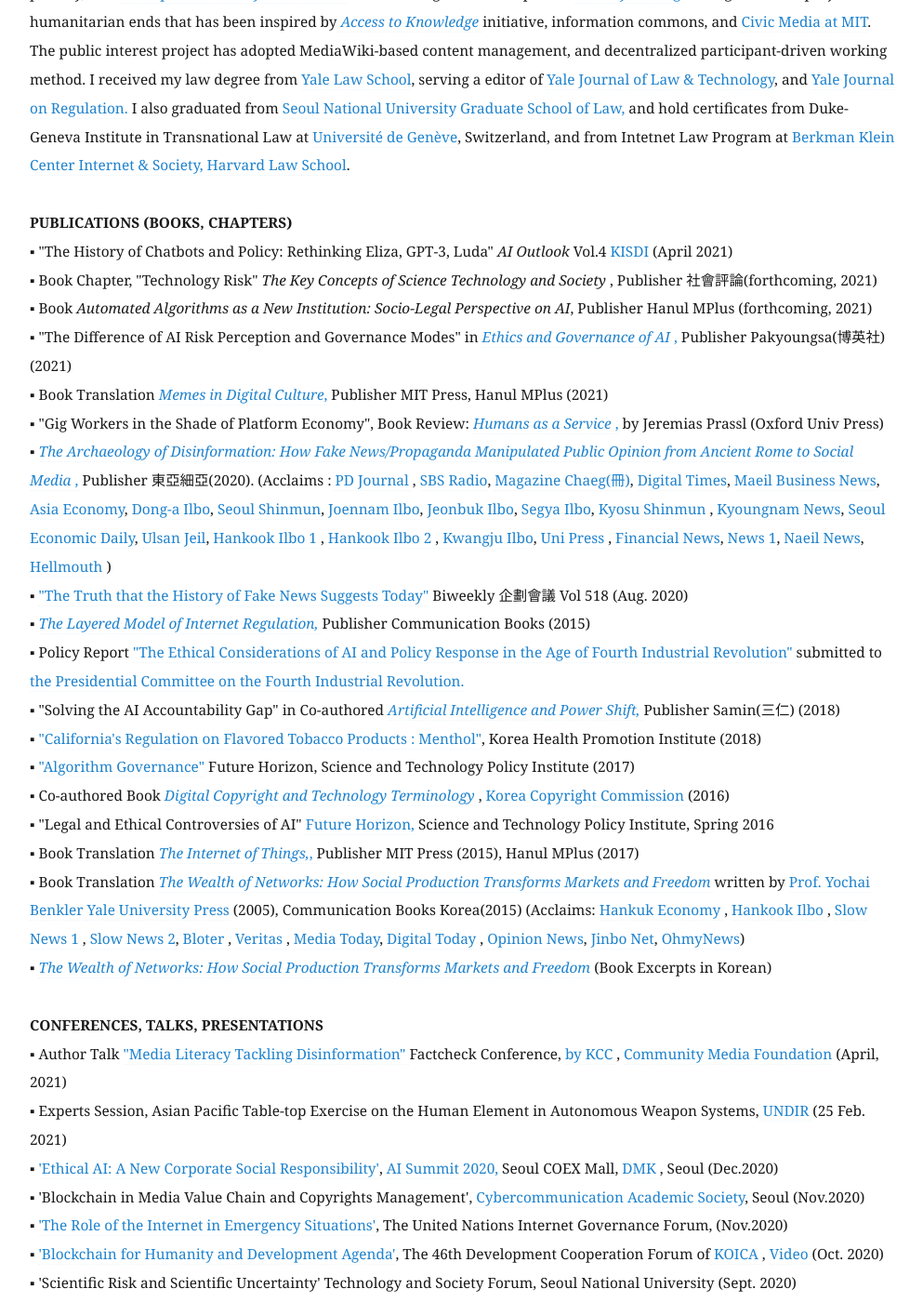
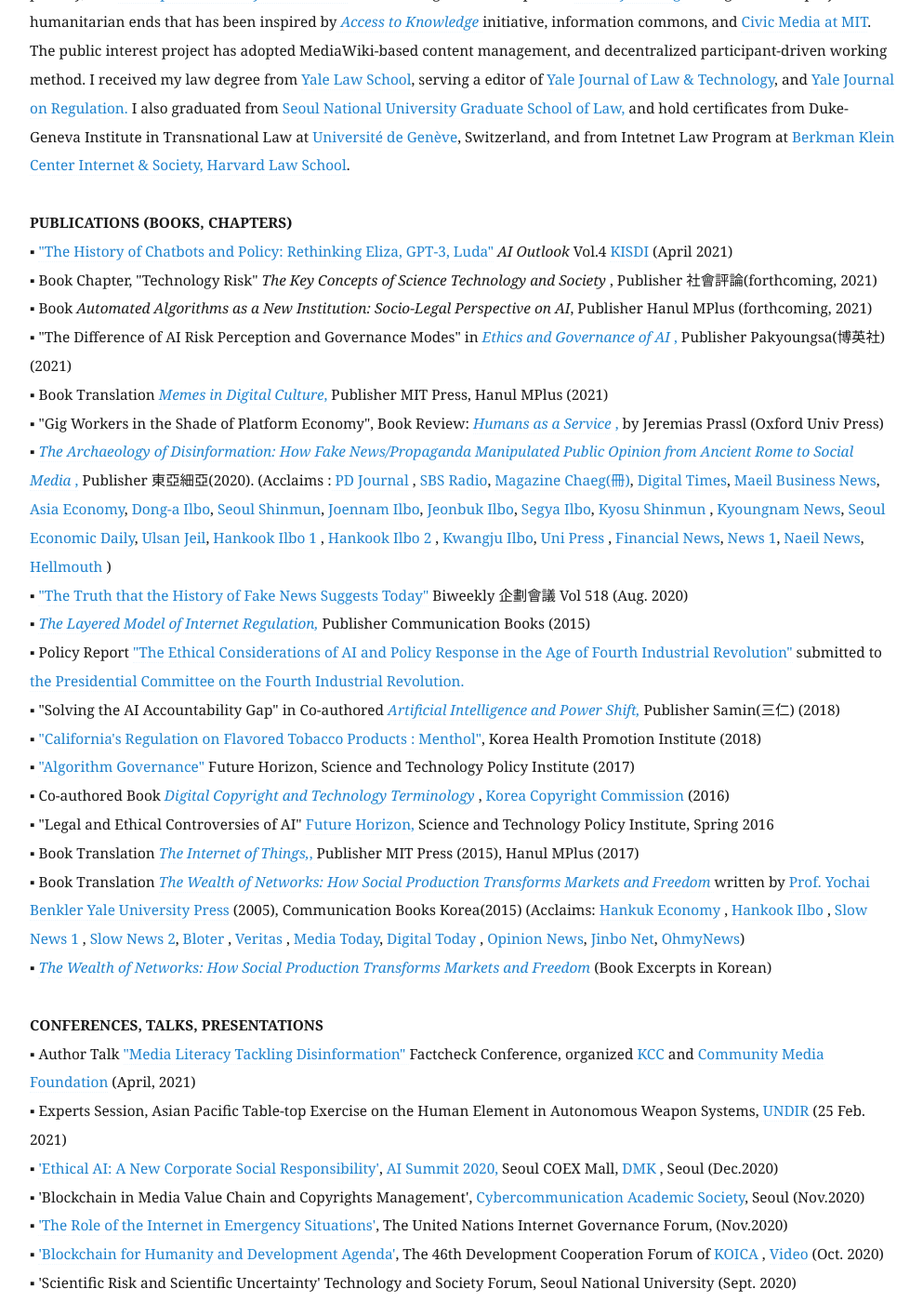
Before and after one commit to eunchangchoi/eunchangchoi.github.io, a Jekyll site: the page built from index.md, in a window 1280 px wide and 1400 px high, scrolled down 1743 px. Shown: the whole window at 93% size, without its empty margins (68-1061 px from the left). Built offline with Jekyll 4.4.1, drawn with Linux system fonts in a browser that asks for light colours.

Commit message:
Update index.md

```diff
--- a/index.md
+++ b/index.md
@@ -33,7 +33,7 @@
 <br>
 <br>
  <strong> PUBLICATIONS (BOOKS, CHAPTERS) </strong> <br>
-▪  "The History of Chatbots and Policy: Rethinking Eliza, GPT-3, Luda" <i> AI Outlook</i> Vol.4 <a href="https://www.kisdi.re.kr/eng/index.do"> KISDI </a> (April 2021)<br>
+▪  <a href="https://www.kisdi.re.kr/kisdi/fp/kr/publication/listResearch.do?cmd=fpListResearch&sControlNoSer=45&sMenuType=3&curPage=1&sSDate=&sEDate=&searchKey=TITLE&searchValue=&ordTxt=M001001"> "The History of Chatbots and Policy: Rethinking Eliza, GPT-3, Luda"</a> <i> AI Outlook</i> Vol.4 <a href="https://www.kisdi.re.kr/eng/index.do"> KISDI </a> (April 2021)<br>
 ▪  Book Chapter, "Technology Risk" <i> The Key Concepts of Science Technology and Society </i>, Publisher 社會評論(forthcoming, 2021) <br>
 ▪  Book <i> Automated Algorithms as a New Institution: Socio-Legal Perspective on AI</i>, Publisher Hanul MPlus (forthcoming, 2021) <br>
 ▪  "The Difference of AI Risk Perception and Governance Modes" in <a href="https://www.kyobobook.co.kr/product/detailViewKor.laf?mallGb=KOR&ejkGb=KOR&barcode=9791130337722&orderClick=LA6"><i> Ethics and Governance of AI </i>,</a> Publisher Pakyoungsa(博英社)(2021) <br>
@@ -53,7 +53,7 @@
 ▪   <a href="http://wealthofnetworks.kr"> <i>The Wealth of Networks: How Social Production Transforms Markets and Freedom</i> </a> (Book Excerpts in Korean) <br>
 <br>
  <strong> CONFERENCES, TALKS, PRESENTATIONS </strong> <br>
-▪ Author Talk <a href="http://factcheckweek.com/html/02/01.php">"Media Literacy Tackling Disinformation" </a> Factcheck Conference, <a href="https://eng.kcc.go.kr/user/ehpMain.do KCC"> by KCC </a>, <a href="https://kcmf.or.kr/cms/"> Community Media Foundation</a> (April, 2021) <br>
+▪ Author Talk <a href="http://factcheckweek.com/html/02/01.php">"Media Literacy Tackling Disinformation" </a> Factcheck Conference, organized <a href="https://eng.kcc.go.kr/user/ehpMain.do KCC"> KCC </a> and <a href="https://kcmf.or.kr/cms/"> Community Media Foundation</a> (April, 2021) <br>
 ▪  Experts Session, Asian Pacific Table-top Exercise on the Human Element in Autonomous Weapon Systems,<a href="http://unidir.org"> UNDIR </a> (25 Feb. 2021)<br>
 ▪  <a href="https://aisummit.co.kr/ais2020_eun-chang-choi/?lang=en">'Ethical AI: A New Corporate Social Responsibility'</a>, <a href="https://aisummit.co.kr/?lang=en"> AI Summit 2020, </a> Seoul COEX Mall, <a href="https://www.digitalmarketingkorea.co.kr"> DMK </a>, Seoul (Dec.2020)<br>
 ▪ 'Blockchain in Media Value Chain and Copyrights Management',<a href="http://www.cybercom.or.kr/?m=bbs&bid=notice_&uid=1134"> Cybercommunication Academic Society</a>, Seoul (Nov.2020)<br>
```
